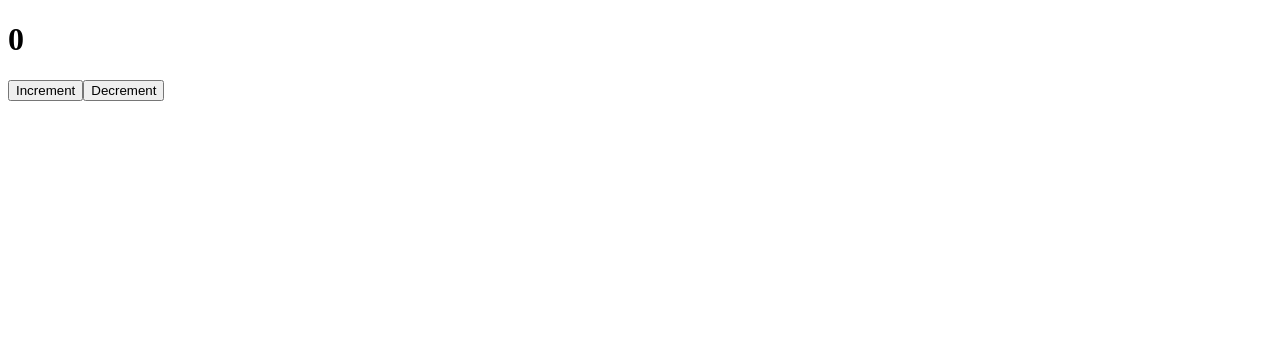
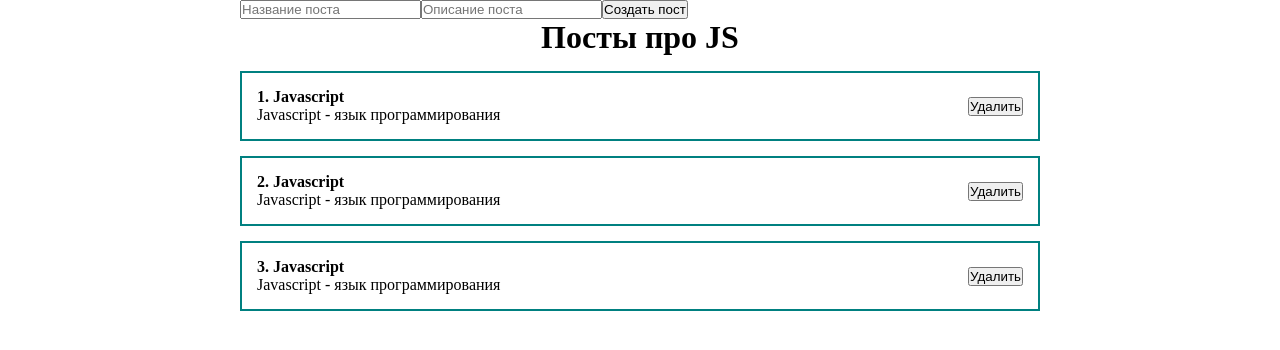
Before and after one commit to thimovez/react-practice, a React (Create React App) app: page / in a window 1280 px wide. Shown: the top 350 px of the page. Built offline with nearby package versions, Linux system fonts and the light colour scheme.

Commit message:
add blocks post on app

```diff
--- a/src/App.js
+++ b/src/App.js
@@ -1,21 +1,25 @@
 import React, {useState} from 'react';
+import Counter from "./components/Counter";
+import ClassCounter from "./components/ClassCounter";
+import './styles/App.css';
+import PostItem from "./components/PostItem";
+import PostList from "./components/PostList";
 
 function App() {
-  const [likes, setLikes] = useState(0);
-  const [value, setValue] = useState('Текст в инпуте');
+  const [posts, setPosts] = useState([
+    {id: 1, title: 'Javascript', body: 'Description'},
+    {id: 2, title: 'Javascript', body: 'Description'},
+    {id: 3, title: 'Javascript', body: 'Description'}
+  ]);
 
-  function increment() {
-    setLikes(likes + 1);
-  }
-
-  function decrement() {
-    setLikes(likes - 1);
-  }
   return (
     <div className="App">
-      <h1>{likes}</h1>
-      <button onClick={increment}>Increment</button>
-      <button onClick={decrement}>Decrement</button>
+      <form>
+        <input type="text" placeholder="Название поста"/>
+        <input type="text" placeholder="Описание поста"/>
+        <button>Создать пост</button>
+      </form>
+      <PostList posts={posts} title="Посты про JS"/>
     </div>
   );
 }
--- /dev/null
+++ b/src/components/ClassCounter.jsx
@@ -0,0 +1,32 @@
+import React from 'react';
+
+class ClassCounter extends React.Component {
+
+  constructor(props) {
+    super(props);
+    this.state = {
+      count: 0
+    }
+    this.increment = this.increment.bind(this);
+    this.decrement = this.decrement.bind(this);
+  }
+
+  increment() {
+    this.setState({count: this.state.count + 1})
+  }
+
+  decrement() {
+    this.setState({count: this.state.count - 1})
+  }
+  render() {
+    return (
+    <div>
+      <h1>{this.state.count}</h1>
+      <button onClick={this.increment}>Increment</button>
+      <button onClick={this.decrement}>Decrement</button>
+    </div>
+  )
+  }
+}
+
+export default ClassCounter;
--- /dev/null
+++ b/src/components/Counter.jsx
@@ -0,0 +1,21 @@
+import React, {useState} from 'react';
+
+const Counter = () => {
+  const [count, setCount] = useState(0);
+  function increment() {
+    setCount(count + 1);
+  }
+
+  function decrement() {
+    setCount(count - 1);
+  }
+  return (
+    <div>
+      <h1>{count}</h1>
+      <button onClick={increment}>Increment</button>
+      <button onClick={decrement}>Decrement</button>
+    </div>
+  );
+};
+
+export default Counter;
--- /dev/null
+++ b/src/components/PostItem.jsx
@@ -0,0 +1,19 @@
+import React from 'react';
+
+const PostItem = (props) => {
+  return (
+    <div className="post">
+      <div className="post__content">
+        <strong>{props.post.id}. {props.post.title}</strong>
+        <div>
+          Javascript - язык программирования
+        </div>
+      </div>
+      <div className="post__btns">
+        <button>Удалить</button>
+      </div>
+    </div>
+  );
+};
+
+export default PostItem;
--- /dev/null
+++ b/src/components/PostList.jsx
@@ -0,0 +1,17 @@
+import React from 'react';
+import PostItem from "./PostItem";
+
+const PostList = ({posts, title}) => {
+  return (
+    <div>
+      <h1 style={{textAlign: 'center'}}>
+        {title}
+      </h1>
+      {posts.map(post =>
+        <PostItem post={post} key={post.id} />
+      )}
+    </div>
+  );
+};
+
+export default PostList;
--- /dev/null
+++ b/src/styles/App.css
@@ -0,0 +1,23 @@
+* {
+    margin: 0;
+    padding: 0;
+    box-sizing: border-box;
+}
+#root {
+    display: flex;
+    justify-content: center;
+}
+
+.App {
+    width: 800px;
+
+}
+
+.post {
+    display: flex;
+    padding: 15px;
+    border: 2px solid teal;
+    margin-top: 15px;
+    justify-content: space-between;
+    align-items: center;
+}
```
